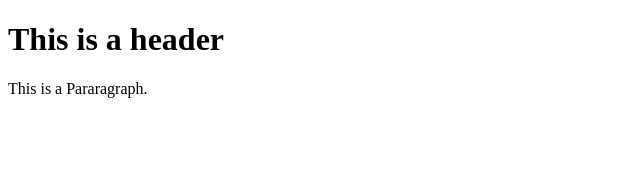
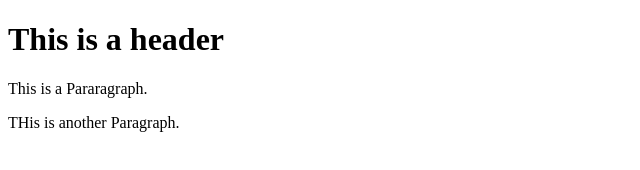
Before and after one commit to sonam-1990/git-test, a plain HTML site: page index.html in a window 1280 px wide. Shown: the whole page, without its empty margins (0-640 px from the left). Drawn offline with Linux system fonts and the light colour scheme.

Commit message:
Third commit

```diff
--- a/index.html
+++ b/index.html
@@ -3,6 +3,7 @@
     <body>
         <h1>This is a header</h1>
         <p>This is a Pararagraph.</p>
+        <p>THis is another Paragraph.</p>
     </body>
 
 </html>
```
